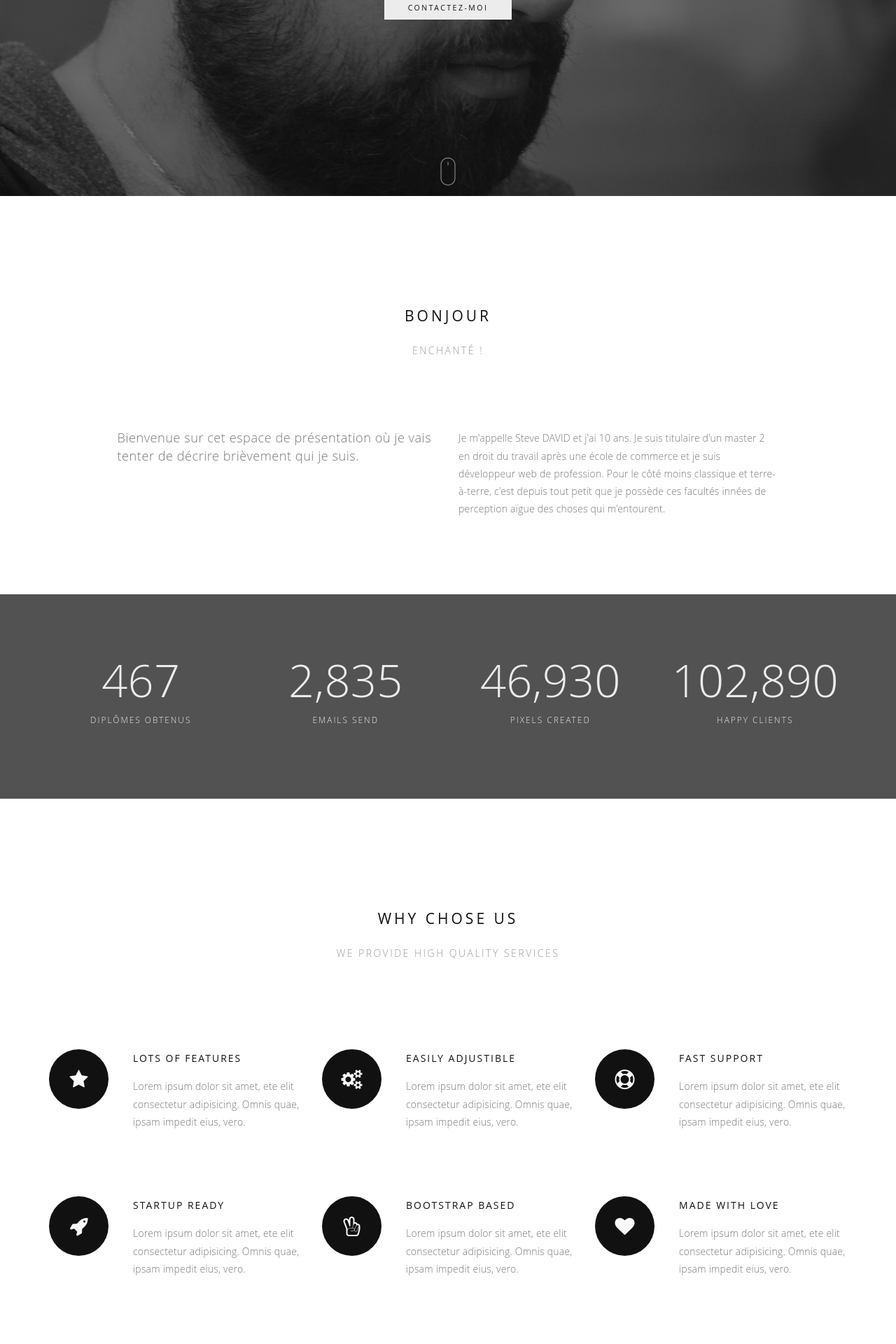
After one commit to stevedavid/stevedavid.fr, a Symfony app: template templates/site/presentation.html.twig in a window 1280 px wide. The commit adds this page. Shown: the part 520-2440 px from the top of the page at 70% size. Run offline with Twig, Linux system fonts and the light colour scheme; the template is opened without the code that fills it: most values are stand-ins (such as "Sample title", 1, 10 or a date in 2020); grey boxes labelled with a size stand in for pictures from a placeholder-image service; style sheets or scripts are compiled from the project's sources; some libraries are stand-ins or nearby versions.

Commit message:
last commit before production

```diff
--- a/src/Controller/TunnelController.php
+++ b/src/Controller/TunnelController.php
@@ -75,6 +75,7 @@ class TunnelController extends AbstractController
             $tunnel->setPrenom($prenom);
             $tunnel->setNom($nom);
 
+            $tunnel->sendMail();
             $session = new Session();
             return $this->render('tunnel/4.html.twig', [
                 'choice' => $session->get('choice'),
--- a/templates/base.html.twig
+++ b/templates/base.html.twig
@@ -112,6 +112,17 @@
 </script>
 
 <script>
+    jQuery(function($) {
+
+        $('.cart-nav').on('mouseout', function(e) {
+            e.preventDefault();
+            return false;
+        });
+
+    });
+</script>
+
+<script>
     /**
      * Fonction de lancement de la
      * première modal du tunnel.
@@ -123,6 +134,12 @@
                 $('#tunnel-step-1').modal('show');
             });
         };
+        $.fn.resetCart = function() {
+            return this.on('click', function(e) {
+                e.preventDefault();
+                triggerCart(true)
+            });
+        };
     })(jQuery);
 </script>
 
@@ -130,7 +147,15 @@
     /**
      * Fonction pour réactualiser le panier
      */
-    var triggerCart = function() {
+    var triggerCart = function(reset) {
+        reset = reset || false;
+
+
+        if(reset) {
+            var url = '{{ path('site_cart_reset') }}';
+        } else {
+            var url = '{{ path('site_cart') }}';
+        }
 
         var $cartIcon = $('.cart-nav').find('.ico');
         var originalIcon = $cartIcon.prop('innerHTML');
@@ -139,9 +164,11 @@
             .attr('src', '/assets/images/loader.gif')
         ;
 
+        var originalHeight = $cartDropdown.css('height');
+
         var $secondLoader = $firstLoader.clone();
 
-        $cartDropdown.css('min-height', '60px').html($firstLoader.css({
+        $cartDropdown.css('min-height', originalHeight).html($firstLoader.css({
             height: '40px',
             width: '40px',
             margin: '10px',
@@ -158,11 +185,13 @@
         }).prop('outerHTML'));
 
         $.ajax({
-            url: '{{ path('site_cart') }}',
+            url: url,
             method: 'get',
             success: function(response) {
                 $cartIcon.html(originalIcon);
                 $cartDropdown.html(response)
+                $('.cart-btns > .btn-ghost').launchTunnel();
+                $('.cart-btns > .btn-block').resetCart();
             },
         });
 
@@ -257,7 +286,8 @@
 <script>
     jQuery(function($) {
         $('#nav-contact').find('a').launchTunnel();
-        $('.cart-nav').find('.cart-btns > a:first-child').launchTunnel();
+        $('.cart-btns > .btn-ghost').launchTunnel();
+        $('.cart-btns > .btn-block').resetCart();
         $('#nav-contact').find('a').launchTunnel();
     });
 </script>
--- a/templates/includes/footer.html.twig
+++ b/templates/includes/footer.html.twig
@@ -35,14 +35,13 @@
             <!-- Newsletter -->
             <div class="col-md-3 col-sm-6">
                 <div class="widget newsletter-widget">
-                    <h5 class="header-widget">Laissez-moi votre email</h5>
+                    <h5 class="header-widget">Coordonnées</h5>
 
-                    <form action="post">
-                        <div class="form-group">
-                            <input type="email" name="w-newssletter" placeholder="Tapez ici">
-                            <button type="submit"><i class="fa fa-send-o"></i></button>
-                        </div>
-                    </form>
+                    <p>
+                        1440 avenue du Père Soulas, 34090 Montpellier.
+                        <br/>
+                        0781-350-383
+                    </p>
 
                 </div><!-- / .widget -->
             </div><!-- / .col-md-3 -->
--- a/templates/includes/navigation/ajax/cart.html.twig
+++ b/templates/includes/navigation/ajax/cart.html.twig
@@ -27,6 +27,6 @@
     <h6 class="item-totals"><span>{{ cart.disponibilite }}</span></h6>
 </li>
 <li class="cart-btns">
-    <a href="shop/shop-checkout.html" class="btn-ghost btn-block">Me contacter</a>
-    <a href="shop/shop-checkout.html" class="btn btn-block">Effacer</a>
+    <a href="#" class="btn-ghost btn-block">Me contacter</a>
+    <a href="#" class="btn btn-block">Effacer</a>
 </li>
--- a/templates/includes/navigation/menu.html.twig
+++ b/templates/includes/navigation/menu.html.twig
@@ -5,7 +5,7 @@
     </li><!-- / Blog -->
 
     <li>
-        <a href="#">Présentation</a>
+        <a href="{{ path('site_presentation') }}">Présentation</a>
     </li><!-- / Blog -->
 
     <!-- Home -->
--- /dev/null
+++ b/templates/site/presentation.html.twig
@@ -0,0 +1,148 @@
+{% extends 'base.html.twig' %}
+
+{% block content %}
+    <div id="home" class="freelancer-hero" style="background-image: url(/assets/images/steve-big.jpg);">
+        <div class="bg-overlay">
+
+            <!-- Hero Content -->
+            <div class="hero-content-wrapper">
+                <div class="hero-content">
+
+                    <h4 class="h-alt hero-subheading wow fadeIn" data-wow-duration="2s" data-wow-delay=".7s" style="visibility: visible; animation-duration: 2s; animation-delay: 0.7s; animation-name: fadeIn;">Magnétiseur & médium</h4>
+                    <h1 class="hero-lead wow fadeInUp" data-wow-duration="1.5s" style="visibility: visible; animation-duration: 1.5s; animation-name: fadeInUp;">Steve David</h1>
+                    <a href="#" class="btn btn-light btn-small wow fadeIn" data-wow-duration="2s" data-wow-delay="1s" style="visibility: visible; animation-duration: 2s; animation-delay: 1s; animation-name: fadeIn;">Contactez-moi</a>
+
+                </div>
+            </div>
+
+            <!-- Scroller -->
+            <a href="#services" class="scroller">
+                <span class="scroller-text">scroll down</span>
+                <span class="linea-basic-magic-mouse"></span>
+            </a>
+
+        </div><!-- / .bg-overlay -->
+    </div>
+
+    <section id="about" class="container">
+        <div class="row section">
+
+            <header class="sec-heading">
+                <h2>Bonjour</h2>
+                <span class="subheading">Enchanté !</span>
+            </header>
+
+            <div class="col-md-offset-1 col-md-5">
+                <blockquote>Bienvenue sur cet espace de présentation où je vais tenter de décrire brièvement qui je suis.</blockquote>
+            </div>
+            <div class="col-md-5">
+                <p>Je m'appelle Steve DAVID et j'ai {{ age }} ans. Je suis titulaire d'un master 2 en droit du travail après une école de commerce et je suis développeur web de profession. Pour le côté moins classique et terre-à-terre, c'est depuis tout petit que je possède ces facultés innées de perception aïgue des choses qui m'entourent.</p>
+            </div>
+        </div><!-- / .row -->
+    </section>
+
+    <div class="number-counters" style="background-position: 50% 81px;">
+        <div class="container">
+            <div id="counters" class="row count-wrapper">
+
+                <!-- Item 1 -->
+                <div class="col-md-3 mb-sm-100 count-item">
+                    <span id="count-1" class="count-nbr">4</span>
+                    <span class="count-text">diplômes obtenus</span>
+                </div>
+
+                <!-- Item 2 -->
+                <div class="col-md-3 mb-sm-100 count-item">
+                    <span id="count-2" class="count-nbr">2,835</span>
+                    <span class="count-text">Emails Send</span>
+                </div>
+
+                <!-- Item 3 -->
+                <div class="col-md-3 mb-sm-100 count-item">
+                    <span id="count-3" class="count-nbr">46,930</span>
+                    <span class="count-text">Pixels created</span>
+                </div>
+
+                <!-- Item 4 -->
+                <div class="col-md-3 count-item">
+                    <span id="count-4" class="count-nbr">102,890</span>
+                    <span class="count-text">Happy clients</span>
+                </div>
+
+            </div><!-- / .row -->
+        </div><!-- / .container -->
+    </div>
+
+    <section class="container section ft-x">
+
+        <header class="sec-heading">
+            <h2>Why chose us</h2>
+            <span class="subheading">We provide high quality services</span>
+        </header>
+
+        <div class="row ws-s">
+
+            <div class="col-md-4 ft-item">
+                <!-- Item 1 -->
+                <div class="col-md-12 no-gap ws-s ft-item ft-dark-spin">
+                    <i class="fa fa-star"></i>
+                    <h5>Lots of features</h5>
+                    <p>Lorem ipsum dolor sit amet, ete elit consectetur adipisicing. Omnis quae, ipsam impedit eius, vero.</p>
+                </div><!-- / .ft-item -->
+
+                <!-- Item 4 -->
+                <div class="col-md-12 no-gap ws-s ft-item ft-dark-spin">
+                    <i class="fa fa-rocket"></i>
+                    <h5>Startup ready</h5>
+                    <p>Lorem ipsum dolor sit amet, ete elit consectetur adipisicing. Omnis quae, ipsam impedit eius, vero.</p>
+                </div><!-- / .ft-item -->
+            </div>
+
+
+            <div class="col-md-4 ft-item">
+                <!-- Item 2 -->
+                <div class="col-md-12 no-gap ws-s ft-item ft-dark-spin">
+                    <i class="fa fa-cogs"></i>
+                    <h5>Easily adjustible</h5>
+                    <p>Lorem ipsum dolor sit amet, ete elit consectetur adipisicing. Omnis quae, ipsam impedit eius, vero.</p>
+                </div><!-- / .ft-item -->
+
+                <!-- Item 5 -->
+                <div class="col-md-12 no-gap ws-s ft-item ft-dark-spin">
+                    <i class="fa fa-hand-peace-o"></i>
+                    <h5>Bootstrap based</h5>
+                    <p>Lorem ipsum dolor sit amet, ete elit consectetur adipisicing. Omnis quae, ipsam impedit eius, vero.</p>
+                </div><!-- / .ft-item -->
+            </div>
+
+
+            <div class="col-md-4 ft-item">
+                <!-- Item 3 -->
+                <div class="col-md-12 no-gap ws-s ft-item ft-dark-spin">
+                    <i class="fa fa-support"></i>
+                    <h5>Fast Support</h5>
+                    <p>Lorem ipsum dolor sit amet, ete elit consectetur adipisicing. Omnis quae, ipsam impedit eius, vero.</p>
+                </div><!-- / .ft-item -->
+
+                <!-- Item 6 -->
+                <div class="col-md-12 no-gap ws-s ft-item ft-dark-spin">
+                    <i class="fa fa-heart"></i>
+                    <h5>Made with love</h5>
+                    <p>Lorem ipsum dolor sit amet, ete elit consectetur adipisicing. Omnis quae, ipsam impedit eius, vero.</p>
+                </div><!-- / .ft-item -->
+            </div>
+
+        </div><!-- / .row -->
+    </section>
+{% endblock %}
+
+{% block js %}
+
+    <script>
+        jQuery(function($) {
+            $('a.btn.btn-light.btn-small.wow').launchTunnel();
+        });
+    </script>
+
+
+{% endblock %}
```
Also changed, not shown: src/Controller/SiteController.php (+30 -0 lines), src/Services/Tunnel.php (+23 -2 lines), templates/site/index.html.twig (+5 -4 lines), public/.htaccess, public/assets/images/steve-big.jpg (added), public/assets/override.css, public/assets/override.scss, 1 other file.
